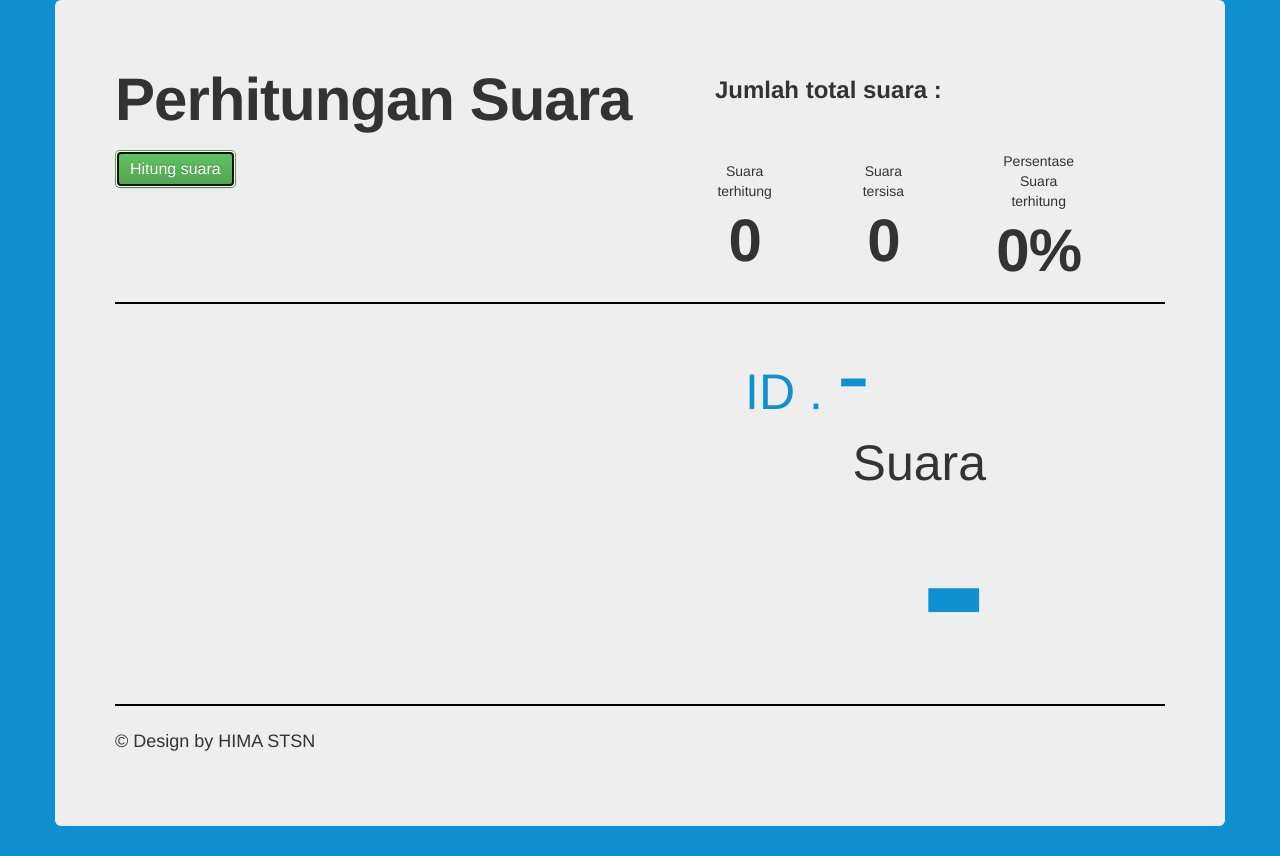
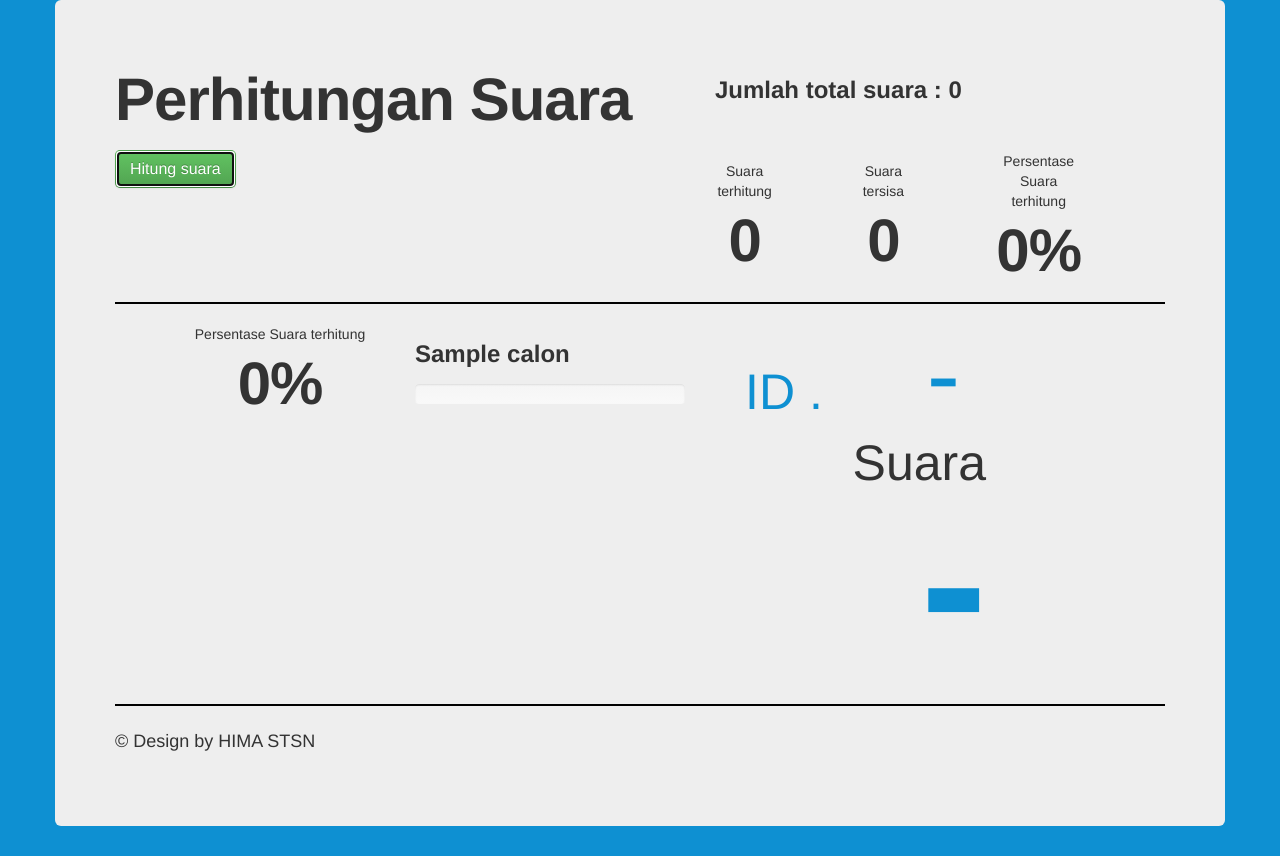
Before and after one commit to w4h4z/evot, a CodeIgniter app: page /database/index.php/admin/tabulasi in a window 1280 px wide. Run offline with CodeIgniter, Linux system fonts and the light colour scheme; the visitor is signed in with stand-in values (Sample User, id 1); tables that the repository leaves empty or names only in its code hold one stand-in row (values such as "Sample post"); data that the repository does not hold is empty.

Commit message:
tabulasi done :')

```diff
--- a/application/controllers/Admin.php
+++ b/application/controllers/Admin.php
@@ -46,7 +46,9 @@ class Admin extends CI_Controller {
 			redirect('admin');
 		}
 
-		$this->load->view('admin/v_tabulasi');
+		$data['surat_suara_num_rows'] = $this->m_admin->get_surat_suara();
+		$data['data_calon'] = $this->m_admin->get_data_calon();
+ 		$this->load->view('admin/v_tabulasi', $data);
 	}
 
 	public function calon()
@@ -138,6 +140,51 @@ class Admin extends CI_Controller {
 			$this->session->set_flashdata('fail', 'Setup Gagal');
 			redirect('admin/calon');
 		}
+	}
+
+	public function update_tabulasi()
+	{
+		for ($i=1; $i < 33; $i++) {
+			//$limit = $this->input->post('limit');
+			$suara = $this->m_admin->get_suara($i);
+			$suara2 = $this->m_admin->get_suara_2($i);
+
+			//$this->m_admin->update_suara($suara);
+
+			echo $suara->id.'+'.$suara2->suara;
+			echo '<hr>';
+			/*echo $suara->id;
+			echo '<br>';
+			echo $suara2->suara;
+			echo '<hr>';*/
+		}
+	}
+
+	public function a()
+	{
+		//$this->output->enable_profiler(TRUE);
+		$z = $this->input->post('limit');
+
+		//for ($i=0; $i < $z; $i++) {
+			foreach ($this->m_admin->get_suara($z) as $a) {
+				echo $a->id;
+				//echo '<hr>';
+			}
+		//}
+
+	}
+
+	public function b()
+	{
+		//$this->output->enable_profiler(TRUE);
+		$z = $this->input->post('limit');
+
+		//for ($i=0; $i < $z; $i++) {
+			foreach ($this->m_admin->get_suara_2($z) as $a) {
+				echo $a->suara;
+				//echo '<hr>';
+			}
+		//}
 
 	}
 
--- a/application/models/M_admin.php
+++ b/application/models/M_admin.php
@@ -89,6 +89,48 @@ class M_admin extends CI_Model {
 			$num = $this->db->select('id')->get('surat_suara')->num_rows();
 		}while($num<370);
 	}
+
+	public function get_surat_suara()
+	{
+		return $this->db->where('status','1')->where('suara !=', '')->get('surat_suara')->num_rows();
+	}
+
+	public function get_data_calon()
+	{
+		return $this->db->get('calon')->result();
+	}
+
+	public function get_suara($limit)
+	{
+		/* $id=get_suara($kon,"id","where status ='1' and suara !='' LIMIT ".$_POST['limit'].",1");
+				update_suara($kon,"open='1'","where id='$id[0]'");
+				$hasil=get_suara($kon,"suara","where suara !='' LIMIT ".$_POST['limit'].",1");
+				echo $id[0].'+'.$hasil[0]; */
+
+		return $this->db->select('id')->where('status', '1')->where('suara !=', '')->limit(1,$limit)->get('surat_suara')->result();
+	}
+
+	public function get_suara_2($limit)
+	{
+		/* $id=get_suara($kon,"id","where status ='1' and suara !='' LIMIT ".$_POST['limit'].",1");
+				update_suara($kon,"open='1'","where id='$id[0]'");
+				$hasil=get_suara($kon,"suara","where suara !='' LIMIT ".$_POST['limit'].",1");
+				echo $id[0].'+'.$hasil[0]; */
+
+		return $this->db->select('suara')->where('status', '1')->where('suara !=', '')->limit(1, $limit)->get('surat_suara')->result();
+	}
+
+	public function update_suara($id)
+	{
+		$object = array('open' => 1 );
+		$this->db->where('id', $id)->update('surat_suara', $object);
+
+		if ($this->db->affected_rows() > 0) {
+			return true;
+		} else {
+			return false;
+		}
+	}
 }
 
 /* End of file M_admin.php */
--- a/application/views/admin/V_calon.php
+++ b/application/views/admin/V_calon.php
@@ -16,7 +16,7 @@
 <!--<link href="css/custom.css" rel='stylesheet' type='text/css' />-->
 <script src="<?php echo base_url(); ?>assets/js/jquery-1.11.1.min.js"></script>
 <script src="<?php echo base_url(); ?>assets/js/bootstrap.min.js"></script>
-<link href='//fonts.googleapis.com/css?family=Open+Sans:400,600,700' rel='stylesheet' type='text/css'>
+<!-- <link href='//fonts.googleapis.com/css?family=Open+Sans:400,600,700' rel='stylesheet' type='text/css'> -->
 <!--/script-->
 <script src="<?php echo base_url(); ?>assets/js/modernizr.custom.97074.js"></script>
 
--- a/application/views/admin/V_create.php
+++ b/application/views/admin/V_create.php
@@ -16,7 +16,7 @@
 <!--<link href="css/custom.css" rel='stylesheet' type='text/css' />-->
 <script src="<?php echo base_url(); ?>assets/js/jquery-1.11.1.min.js"></script>
 <script src="<?php echo base_url(); ?>assets/js/bootstrap.min.js"></script>
-<link href='//fonts.googleapis.com/css?family=Open+Sans:400,600,700' rel='stylesheet' type='text/css'>
+<!-- <link href='//fonts.googleapis.com/css?family=Open+Sans:400,600,700' rel='stylesheet' type='text/css'> -->
 <!--/script-->
 <script src="<?php echo base_url(); ?>assets/js/modernizr.custom.97074.js"></script>
 
--- a/application/views/admin/V_login.php
+++ b/application/views/admin/V_login.php
@@ -16,7 +16,7 @@
 <!--<link href="css/custom.css" rel='stylesheet' type='text/css' />-->
 <script src="<?php echo base_url(); ?>assets/js/jquery-1.11.1.min.js"></script>
 <script src="<?php echo base_url(); ?>assets/js/bootstrap.min.js"></script>
-<link href='//fonts.googleapis.com/css?family=Open+Sans:400,600,700' rel='stylesheet' type='text/css'>
+<!-- <link href='//fonts.googleapis.com/css?family=Open+Sans:400,600,700' rel='stylesheet' type='text/css'> -->
 <!--/script-->
 <script src="<?php echo base_url(); ?>assets/js/modernizr.custom.97074.js"></script>
 
--- a/application/views/admin/V_menu.php
+++ b/application/views/admin/V_menu.php
@@ -15,7 +15,7 @@
 <link href="<?php echo base_url(); ?>assets/css/registrasi.css" rel='stylesheet' type='text/css' />
 <script src="<?php echo base_url(); ?>assets/js/jquery-1.11.1.min.js"></script>
 <script src="<?php echo base_url(); ?>assets/js/bootstrap.min.js"></script>
-<link href='//fonts.googleapis.com/css?family=Open+Sans:400,600,700' rel='stylesheet' type='text/css'>
+<!-- <link href='//fonts.googleapis.com/css?family=Open+Sans:400,600,700' rel='stylesheet' type='text/css'> -->
 <!--/script-->
 <script src="<?php echo base_url(); ?>assets/js/modernizr.custom.97074.js"></script>
 
--- a/application/views/admin/V_tabulasi.php
+++ b/application/views/admin/V_tabulasi.php
@@ -29,7 +29,7 @@
 		</div>
 		<div class="span3">
 
-			<h3>Jumlah total suara : </h3>
+			<h3>Jumlah total suara : <?php echo $surat_suara_num_rows; ?></h3>
 		</div>
 	</div>
     <br/>
@@ -52,11 +52,21 @@
     <hr style="border-color:#000;"/>
     <div class="row">
     	<div class="span6">
-
+			<?php foreach ($data_calon as $data): ?>
+				<td>
+					<div class="span3" align="center">Persentase Suara terhitung<h1><span id="persentase-<?php echo $data->no_urut; ?>">0</span>%</h1>
+					</div>
+				</td>
+				<h3><?php echo $data->nama;?></h3>
+				<div class="progress progress-striped active">
+					<div id="bar-<?php echo $data->no_urut; ?>" class="bar" style="width: 0%;" ></div>
+				  	<input type="hidden" id="store-<?php echo $data->no_urut; ?>" value="0" />
+				</div>
+			<?php endforeach ?>
 		</div>
         <div class="span4">
     		<table border="0">
-            <tr><div class="span3" style="font-size:50px;padding-top:40px;color:#0e90d2;">ID . <span id="id" style="font-size:100px;">-</span></div></tr>
+            <tr><div class="span3" style="font-size:50px;padding-top:40px;color:#0e90d2;">ID . <span id="id" style="margin-left: 90px;font-size:100px;">-</span></div></tr>
 				<td><div class="span3" align="right" style="font-size:50px; padding-top:50px;">Suara<h1><span id="vote" style="color:#0e90d2;font-size:200px;"> - </span></h1></div></td>
     		</table>
     	</div>
@@ -66,25 +76,42 @@
 <!-- /container -->
 	<script>
 		 //setTimeout(function(){
-		var total= <?php echo $num_suara; ?>;
+		var total= <?php echo $surat_suara_num_rows; ?>;
 		var ii = 0;
 		var inc = 0;
 		var hitung =1;
 
 		function getSuara(id) {
-			$.post("ajax-handler.php", {operation: 4, limit: id}, function(q) {
-				s = q.split("+");
-				r = s[1];
-				$("#spoil").html('<h1>' + r + '</h1>');
-				$("#vote").html('<h1 id="style_vote">' + r + '</h1>');
-				$("#id").html(s[0]);
+			$.post("<?php echo base_url(); ?>index.php/admin/a", {operation: 4, limit: id}, function(q) {
+				//s = q.split("+");
+				//r = s[1];
+				//$("#spoil").html('<h1>' + r + '</h1>');
+				//$("#vote").html('<h1 id="style_vote">' + r + '</h1>');
+				$("#id").html(q);
 				$("#nomer").text(ii);
-				$("#persentase-" + r).text(Number((Number($("#store-" + r).val())+Number(hitung))*100/total).toFixed(2));
+				//$("#persentase-" + r).text(Number((Number($("#store-" + r).val())+Number(hitung))*100/total).toFixed(2));
 				$("#persentase").text((ii*100/total).toFixed(2));
 				$("#nomersisa").text(total-ii);
-				$("#store-" + r).val(Number($("#store-" + r).val()) + 1);
-				$("#bar-" + r).css('width', String(Number($("#store-" + r).val())*inc) + '%');
-				$("#bar-" + r).text($("#store-" + r).val() + ' suara');
+				//$("#store-" + r).val(Number($("#store-" + r).val()) + 1);
+				//$("#bar-" + r).css('width', String(Number($("#store-" + r).val())*inc) + '%');
+				//$("#bar-" + r).text($("#store-" + r).val() + ' suara');
+			});
+		}
+
+		function getSuara2(id) {
+			$.post("<?php echo base_url(); ?>index.php/admin/b", {operation: 4, limit: id}, function(q) {
+				//s = q.split("+");
+				//r = s[1];
+				$("#spoil").html('<h1>' + q + '</h1>');
+				$("#vote").html('<h1 id="style_vote">' + q + '</h1>');
+				//$("#id").html(s[0]);
+				//$("#nomer").text(ii);
+				$("#persentase-" + q).text(Number((Number($("#store-" + q).val())+Number(hitung))*100/total).toFixed(2));
+				//$("#persentase").text((ii*100/total).toFixed(2));
+				//$("#nomersisa").text(total-ii);
+				$("#store-" + q).val(Number($("#store-" + q).val()) + 1);
+				$("#bar-" + q).css('width', String(Number($("#store-" + q).val())*inc) + '%');
+				$("#bar-" + q).text($("#store-" + q).val() + ' suara');
 			});
 		}
 
@@ -93,6 +120,7 @@
         $("#mulai").click(function() {
 			if (ii<total) {
 				getSuara(ii);
+				getSuara2(ii);
 				ii++;
 				if (ii>=total) {
 					$("#spoil").html('<h1> - </h1>');
@@ -100,6 +128,11 @@
 								};
 							};
 				});
+
+        setInterval(function(){
+			   $("#mulai").click();
+			},1000);
+
 		</script>
        <div class="copy" style="margin-top:0px;">
 		   <p>&copy; Design by HIMA STSN </p>
```
Also changed, not shown: assets/images/New-Logo.jpg (added), assets/images/logo 3.png (added).
